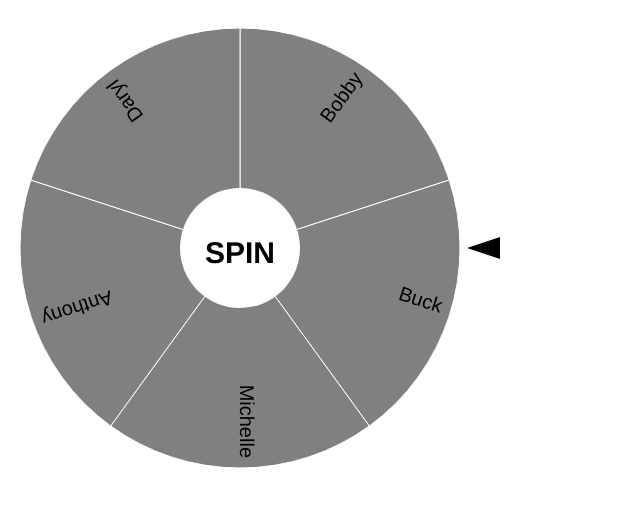
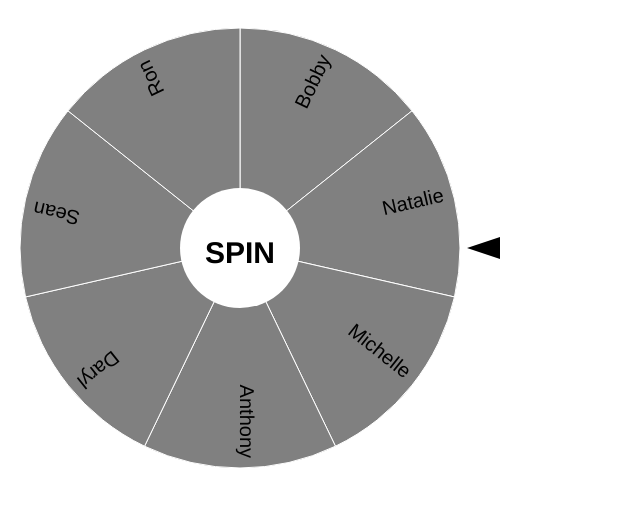
Before and after one commit to cpang4/philzwheel, a plain HTML site: page index.html in a window 1280 px wide. Shown: the part 112-618 px from the top of the page, without its empty margins (0-640 px from the left). Drawn offline with nearby package versions, Linux system fonts and the light colour scheme.

Commit message:
adding more people

```diff
--- a/index.html
+++ b/index.html
@@ -50,10 +50,12 @@
 
         var data = [
                     {"label": "Bobby", "value":1, "question":"Bobby"},
-                    {"label": "Buck", "value":1, "question":"Buck"},
+                    {"label": "Natalie", "value":1, "question":"Natalie"},
                     {"label": "Michelle", "value":1, "question":"Michelle"},
                     {"label": "Anthony", "value":1, "question":"Anthony"},
                     {"label": "Daryl", "value":1, "question":"Daryl"},
+                    {"label": "Sean", "value":1, "question":"Sean"},
+                    {"label": "Ron", "value":1, "question":"Ron"}
         ];
 
 
```
